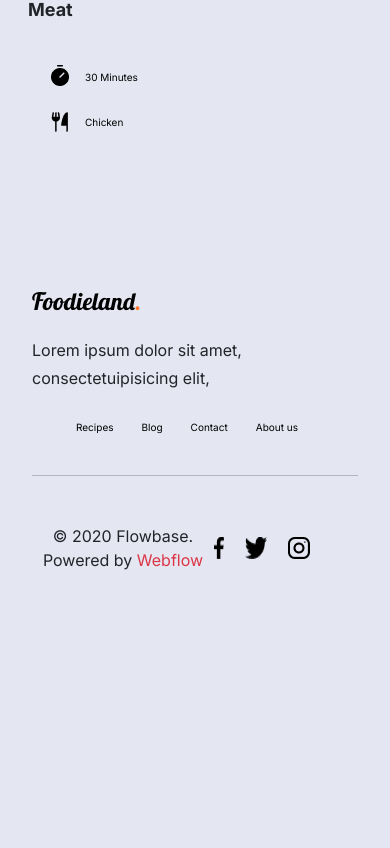
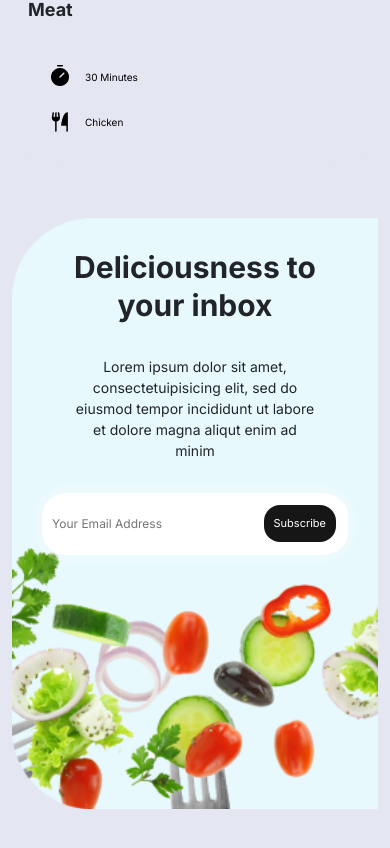
Before and after one commit to Janvikakadiya716/food_react_design, a React (Create React App) app: page /home in a window 390 px wide. Shown: the part 11139-11987 px from the top of the page. Before the commit the page ends 11731 px from the top, so only its background shows below. Built offline with nearby package versions, Linux system fonts and the light colour scheme.

Commit message:
inbox are created

```diff
--- a/package.json
+++ b/package.json
@@ -11,7 +11,8 @@
     "react-router": "^6.11.2",
     "react-router-dom": "^6.11.2",
     "react-scripts": "5.0.1",
-    "web-vitals": "^2.1.4"
+    "web-vitals": "^2.1.4",
+    "wowjs": "^1.1.3"
   },
   "scripts": {
     "start": "react-scripts start",
--- a/src/App.css
+++ b/src/App.css
@@ -23,6 +23,13 @@
   .nav-link{
     font-size: 16px;
     color: black !important;
+  }
+  .nav-link:hover{
+    background: linear-gradient(#878787  0%,
+    rgba(185, 224, 240, 0) 100%);
+    color: white !important;
+  /* padding:90px 0px 90px 0px; */
+
   }
 
 
@@ -197,6 +204,29 @@ border:none;
 .footer .nav-link {
   font-size: 10px !important;
   margin-left:-3pc;
+}
+.blog_p_name {
+  padding-left: 10px !important;
+}
+.blog_p_date {
+  padding-left: 10px !important;
+}
+.vl{
+  margin-left: 1pc !important;
+}
+.inbox .category_title {
+  margin-top: 0px !important;
+}
+.bbb-wrapper .subcribe-form #subscribe input{
+  font-size:12px;
+  padding:22px 30px 22px 10px !important;
+}
+.bbb-wrapper .subcribe-form #subscribe #subscribe-button{
+  margin: 6px !important;
+    padding: 10px 10px 10px 10px !important;
+}
+.footer{
+  margin-top: 60px !important;
 }
 }
 .list{
@@ -380,6 +410,13 @@ padding-top:24px;
 .racipe_cate_2{
   margin-top:100px;
 }
+.racipe_cate_2 .racipes_list:hover{
+  background:whitesmoke !important;
+  box-shadow: rgba(0, 0, 0, 0.24) 0px 3px 8px;
+}
+.racipe_cate_2 .letter_button:hover{
+  background-color: var(--grey-back) !important;
+}
 
 /* inbox */
 .img_inbox{
@@ -388,12 +425,13 @@ padding-top:24px;
   /* padding:50px 10px 10px 10px; */
 }
 .inbox{
+  margin-top:50px !important;
   padding:30px 30px 30px 30px;
   position: relative;
   text-align: center;
   /* color: white; */
 }
-.centered {
+/* .centered {
   position: absolute;
   top: 45%;
   left: 50%;
@@ -406,7 +444,7 @@ form {
   display: flex;
   justify-content: center;
   align-items: center;
-  /* margin-top: 40px; */
+
 }
 
 input[type='email'] {
@@ -427,7 +465,7 @@ button[type='submit'] {
 
 button[type='submit']:hover {
   background-color: #0056b3;
-}
+} */
 /* footer */
 .footer_menu{
   justify-content: space-evenly;
@@ -525,4 +563,85 @@ margin-top:80px;
 }
 .b{
   text-align: center;
+
 }
+
+
+.inbox{
+  /* background-color: #181e2d; */
+  background-image: url(./Components/p5.png);
+ width: 100%;
+ height: 70vh;
+  background-repeat: no-repeat;
+  background-size: cover;
+margin: 0px;
+}
+.bbb-wrapper{
+
+	    /* margin-top: 200px; */
+
+}
+.fl-wrap {
+    float: left;
+    width: 100%;
+    position: relative;
+}
+
+.bbb-wrapper .subcribe-form p {
+    /* color: #fff; */
+    font-size: 14px;
+    margin: 32px;
+}
+
+.bbb-wrapper .subcribe-form form {
+    max-width: 450px;
+    margin: 15px auto;
+    position: relative;
+}
+
+.bbb-wrapper .subcribe-form #subscribe input {
+    width: 100%;
+    /* height: 48px; */
+    background: #fff;
+    border: none;
+    outline: none;
+    border-radius: 24px;
+    padding: 22px 30px 22px 30px;
+    box-shadow: 0px 0px 0px 7px rgba(255,255,255,0.2);
+}
+
+.bbb-wrapper .subcribe-form #subscribe #subscribe-button {
+    /* height: 38px; */
+    margin: 10px;
+    padding: 10px 30px 10px 30px;
+    border-radius: 16px;
+    border: none;
+    position: absolute;
+    right: 6px;
+    top: 6px;
+        font-size: 11px;
+    color: #fff;
+    /* cursor: pointer; */
+}
+
+.subscribe-message {
+    color: #fff;
+    float: left;
+    margin-top: 10px;
+    text-align: left;
+    font-weight: 500;
+    line-height: 19px;
+}
+
+.color-bg{
+	    background: #161616;
+      color: #fff;
+}
+
+#subscribe-button:hover{
+    background: #aaacb1;
+    color: #fff;
+}
+.inbox .category_title{
+  margin-top: 60px;
+}
--- a/src/Components/Blog/Blog.js
+++ b/src/Components/Blog/Blog.js
@@ -50,7 +50,10 @@ function Blog() {
                           <div className='blog_que'>
                           Do you cook at home on your days off?
               </div>
+              <div className='blog_img'>
               <img src='./girl_chef.png' className="blog_img mt-3"></img>
+              </div>
+
               <div className='blog_ans '>
               Lorem ipsum dolor sit amet, consectetur adipiscing elit. Curabitur ac ultrices odio. Nulla at congue diam, at dignissim turpis. Ut vehicula sed velit a faucibus. In feugiat vestibulum velit vel pulvinar. Fusce id mollis ex. Praesent feugiat elementum ex ut suscipit.
               </div>
@@ -81,13 +84,13 @@ function Blog() {
                 <p className='text-center'>SHARE THIS ON:</p>
               </div>
               <div className='row b'>
-                <div className='col-md-12 mt-3'>
+                <div className='col-md-12 mt-5'>
                   <img src='./001-facebook.png '></img>
                 </div>
-                <div className='col-md-12 mt-3'>
+                <div className='col-md-12 mt-5'>
                 <img src='003-twitter.png'></img>
                 </div>
-                <div className='col-md-12 mt-3'>
+                <div className='col-md-12 mt-5'>
                 <img src='004-instagram.png'></img>
                 </div>
               </div>
--- a/src/Components/Home/Home.js
+++ b/src/Components/Home/Home.js
@@ -217,7 +217,7 @@ chef in their own kitchen
    </div>
    <View_Instagram/>
  <Racipe_cate_2/>
-   {/* <Home_Inbox/> */}
+   <Home_Inbox/>
    <Footer/>
    </>
   )
--- a/src/Components/Home_Inbox.js
+++ b/src/Components/Home_Inbox.js
@@ -2,25 +2,24 @@ import React from 'react'
 
 function Home_Inbox() {
   return (
-    <><div class='container-fluid inbox'>
-    <div class='bg-image'>
-      <img src='./p5.png' class='img_inbox' alt='Background Image'/>
-    </div>
+    <>
+     <div class='container-fluid'>
+    <div class='container-fluid inbox'>
+   <div class="bbb-wrapper fl-wrap">
+      <div class="subcribe-form fl-wrap">
+      <div className='category_title'>Deliciousness to your inbox</div>
+                        <p class="text-center">Lorem ipsum dolor sit amet, consectetuipisicing elit, sed do eiusmod tempor incididunt ut labore et dolore magna aliqut enim ad minim
 
-    <div class="centered">
-        <div className='category_title '>
-        Deliciousness to your inbox
-        </div>
-        <div className='hero_info'>
-        Lorem ipsum dolor sit amet, consectetuipisicing elit, sed do eiusmod tempor incididunt ut labore et dolore magna aliqut enim ad minim
-        </div>
-        <form>
-    <input type='email' placeholder='Enter your email' required />
-    <button type='submit'>Subscribe</button>
-  </form>
-    </div>
+                        </p>
+                        <form id="subscribe" novalidate="true">
+                            <input class="enteremail" name="EMAIL" id="subscribe-email" placeholder="Your Email Address" spellcheck="false" type="text"/>
+                            <button type="submit" id="subscribe-button" class="subscribe-button color-bg">Subscribe</button>
+                            <label for="subscribe-email" class="subscribe-message"></label>
+                        </form>
+                    </div>
+                </div>
   </div>
-
+  </div>
     </>
   )
 }
```
Also changed, not shown: 1 other file (tests, documents, lock files or other folders).
